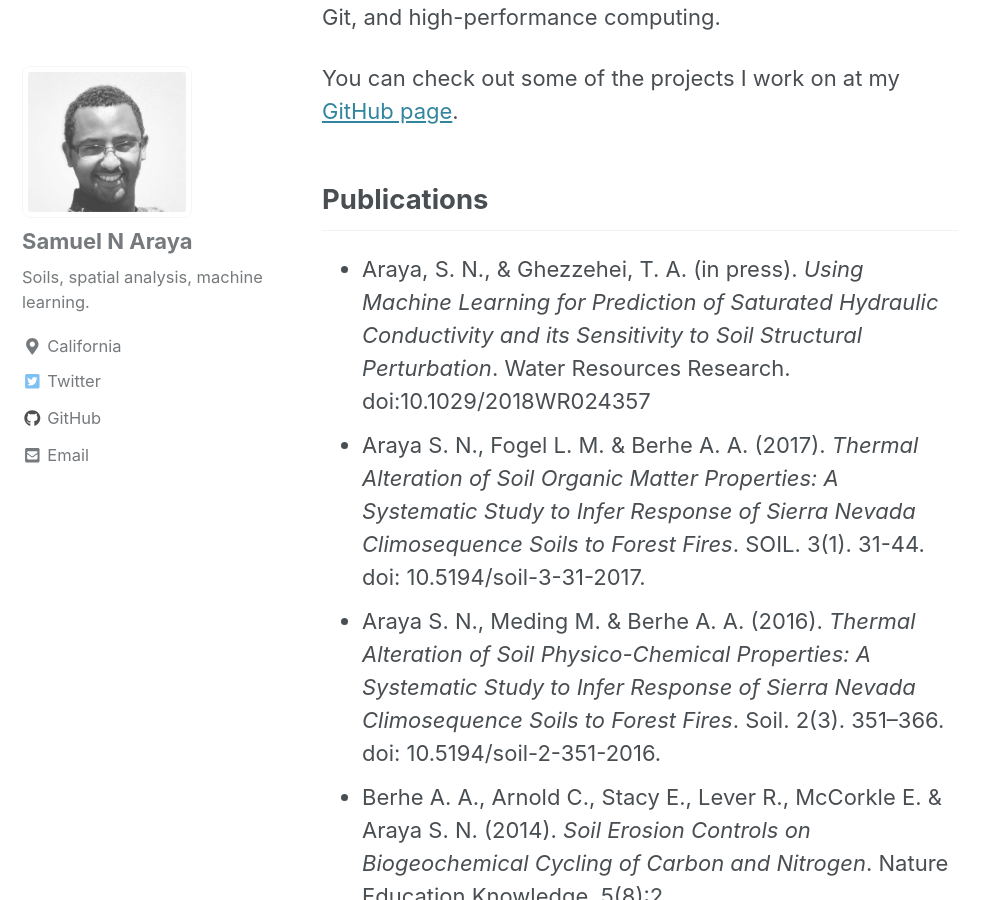
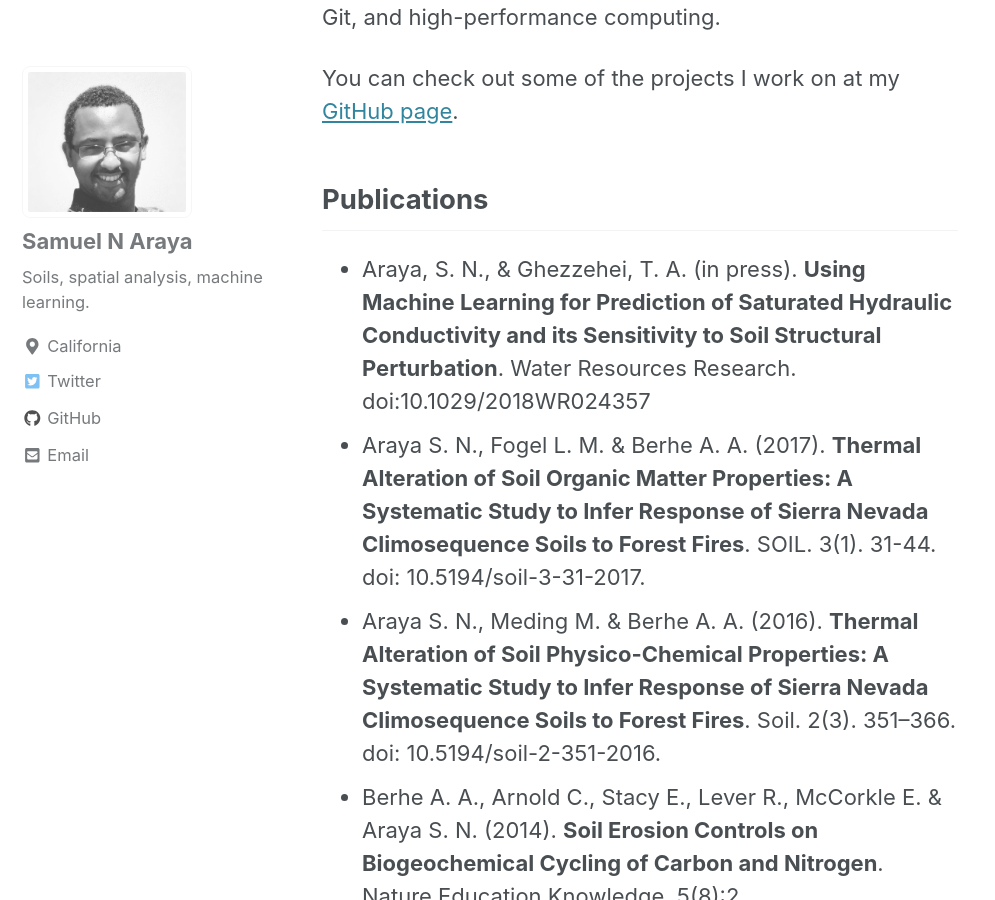
Before and after one commit to saraya209/saraya209.github.io, a Jekyll site: the page built from _pages/home.md, in a window 1280 px wide and 900 px high, scrolled down 403 px. Shown: the whole window, without its empty margins (0-995 px from the left). Built offline with Jekyll 4.4.1, drawn with Linux system fonts in a browser that asks for light colours; cached includes are drawn as plain includes; nearby versions of some CDN libraries.

Commit message:
upaded journals

```diff
--- a/_pages/home.md
+++ b/_pages/home.md
@@ -11,11 +11,11 @@
 You can check out some of the projects I work on at my [GitHub page](https://github.com/saraya209).
 
 ## Publications
-- Araya, S. N., & Ghezzehei, T. A. (in press). *Using Machine Learning for Prediction of Saturated Hydraulic Conductivity and its Sensitivity to Soil Structural Perturbation*. Water Resources Research. doi:10.1029/2018WR024357
-- Araya S. N., Fogel L. M. & Berhe A. A. (2017). *Thermal Alteration of Soil Organic Matter Properties: A Systematic Study to Infer Response of Sierra Nevada Climosequence Soils to Forest Fires*. SOIL. 3(1). 31-44. doi: 10.5194/soil-3-31-2017.
-- Araya S. N., Meding M. & Berhe A. A. (2016). *Thermal Alteration of Soil Physico-Chemical Properties: A Systematic Study to Infer Response of Sierra Nevada Climosequence Soils to Forest Fires*. Soil. 2(3). 351–366. doi: 10.5194/soil-2-351-2016.
-- Berhe A. A., Arnold C., Stacy E., Lever R., McCorkle E. & Araya S. N. (2014). *Soil Erosion Controls on Biogeochemical Cycling of Carbon and Nitrogen*. Nature Education Knowledge. 5(8):2
+- Araya, S. N., & Ghezzehei, T. A. (in press). **Using Machine Learning for Prediction of Saturated Hydraulic Conductivity and its Sensitivity to Soil Structural Perturbation**. Water Resources Research. doi:10.1029/2018WR024357
+- Araya S. N., Fogel L. M. & Berhe A. A. (2017). **Thermal Alteration of Soil Organic Matter Properties: A Systematic Study to Infer Response of Sierra Nevada Climosequence Soils to Forest Fires**. SOIL. 3(1). 31-44. doi: 10.5194/soil-3-31-2017.
+- Araya S. N., Meding M. & Berhe A. A. (2016). **Thermal Alteration of Soil Physico-Chemical Properties: A Systematic Study to Infer Response of Sierra Nevada Climosequence Soils to Forest Fires**. Soil. 2(3). 351–366. doi: 10.5194/soil-2-351-2016.
+- Berhe A. A., Arnold C., Stacy E., Lever R., McCorkle E. & Araya S. N. (2014). **Soil Erosion Controls on Biogeochemical Cycling of Carbon and Nitrogen**. Nature Education Knowledge. 5(8):2
 
 ### Coming soon
-- Araya, S. N., Fryjoff-Hung, A., Anderson, A., Viers, J. H., & Ghezzehei, T. A. (2019). *Prediction of Soil Moisture at High Spatial Resolution Using Machine Learning and Unmanned Aircraft Systems-Based Remote Sensing*. Manuscript in preparation.
-- Araya, S. N., Mitchell, J. P., Hopmeans J. W. & Ghezzehei, T. A. (2019). *The Impact of Long-Term Conservation Agriculture on Soil Hydraulic Properties and the Potential for Dynamic Soil Moisture Storage*. Manuscript in preparation.
+- Araya, S. N., Fryjoff-Hung, A., Anderson, A., Viers, J. H., & Ghezzehei, T. A. (2019). **Prediction of Soil Moisture at High Spatial Resolution Using Machine Learning and Unmanned Aircraft Systems-Based Remote Sensing**. Manuscript in preparation.
+- Araya, S. N., Mitchell, J. P., Hopmeans J. W. & Ghezzehei, T. A. (2019). **The Impact of Long-Term Conservation Agriculture on Soil Hydraulic Properties and the Potential for Dynamic Soil Moisture Storage**. Manuscript in preparation.
```
